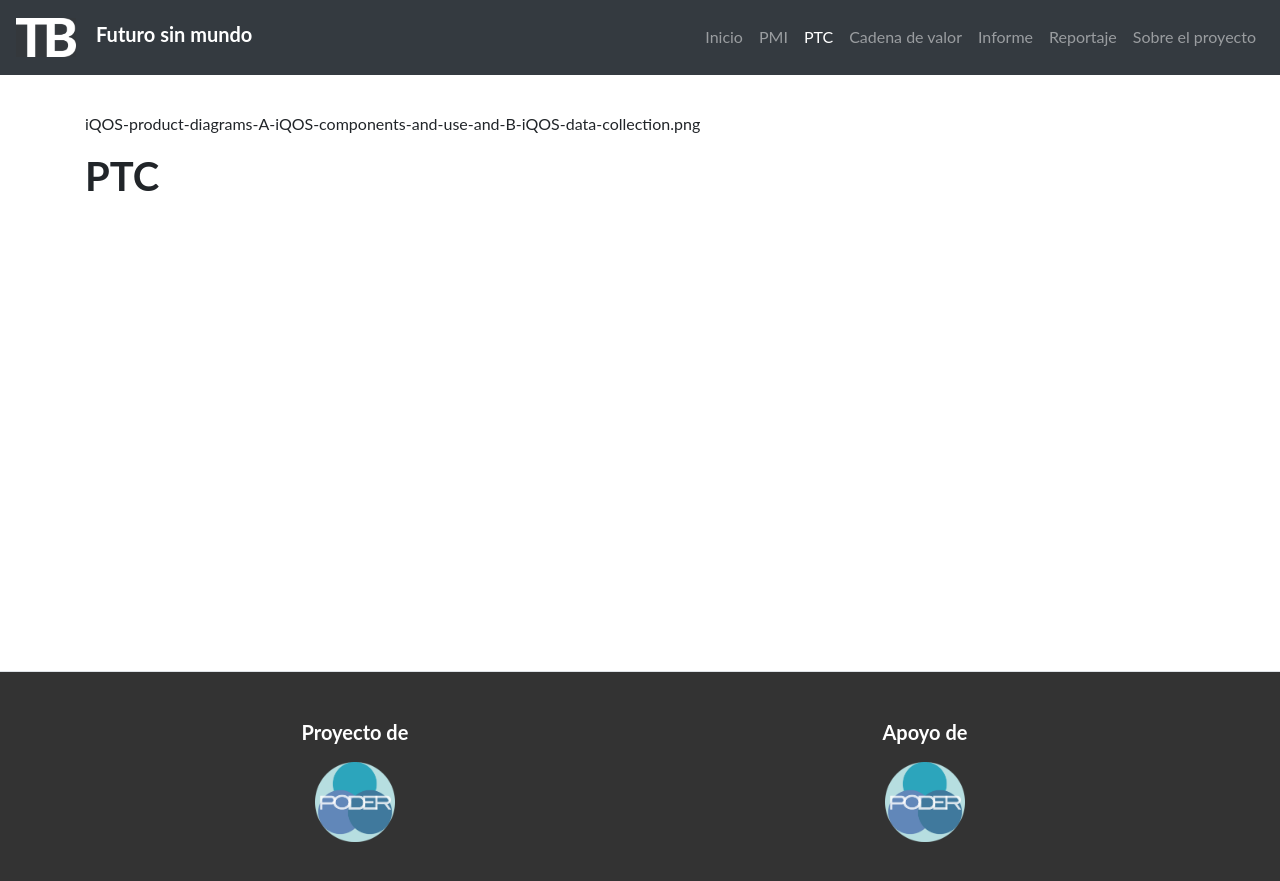
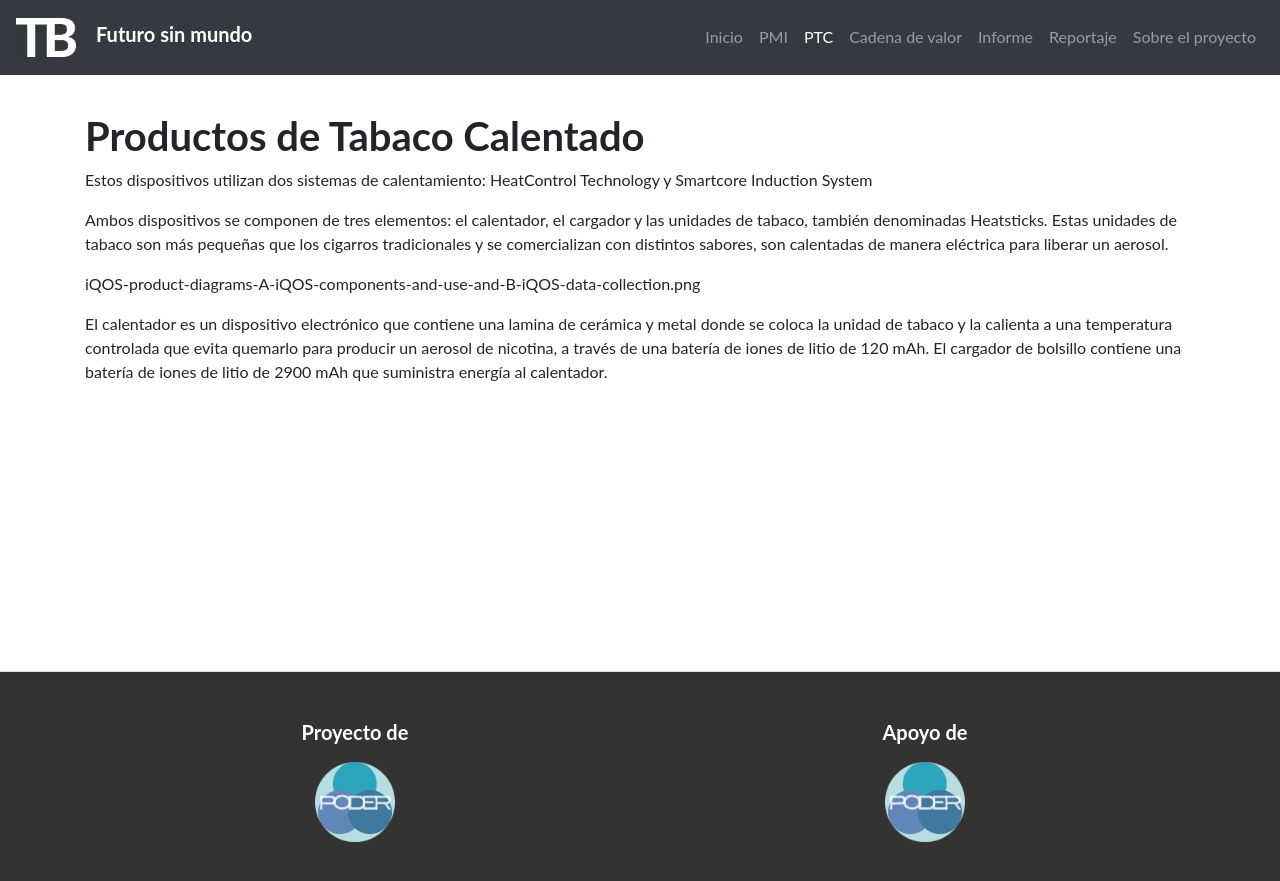
Before and after one commit to ProjectPODER/futurosinmundo, a Jekyll site: the page built from 3-ptc.md, in a window 1280 px wide. Shown: the top 881 px of the page. Built offline with Jekyll 4.4.1, drawn with Linux system fonts in a browser that asks for light colours.

Commit message:
Update 3-ptc.md

```diff
--- a/3-ptc.md
+++ b/3-ptc.md
@@ -3,6 +3,15 @@
 title: PTC
 permalink: /ptc/
 ---
+# Productos de Tabaco Calentado
+
+Estos dispositivos utilizan dos sistemas de calentamiento: HeatControl Technology y Smartcore Induction System
+
+Ambos dispositivos se componen de tres elementos: el calentador, el cargador y las unidades de tabaco, también denominadas Heatsticks. Estas unidades de tabaco son más pequeñas que
+los cigarros tradicionales y se comercializan con distintos sabores, son calentadas de manera eléctrica para liberar un aerosol.
+
 iQOS-product-diagrams-A-iQOS-components-and-use-and-B-iQOS-data-collection.png
 
-# PTC
+El calentador es un dispositivo electrónico que contiene una lamina de cerámica y metal donde se coloca la unidad de tabaco y la calienta a una temperatura controlada que evita quemarlo
+para producir un aerosol de nicotina, a través de una batería de iones de litio de 120 mAh. El cargador de bolsillo contiene una batería de iones de litio de 2900 mAh que suministra
+energía al calentador.
```
